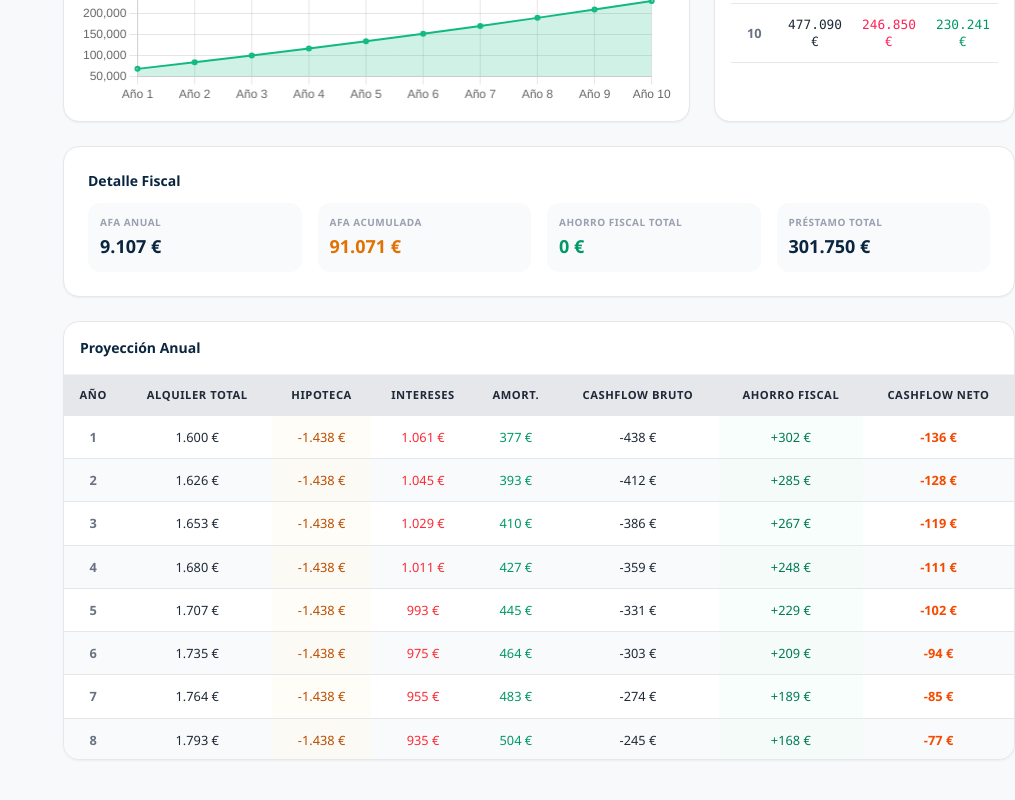
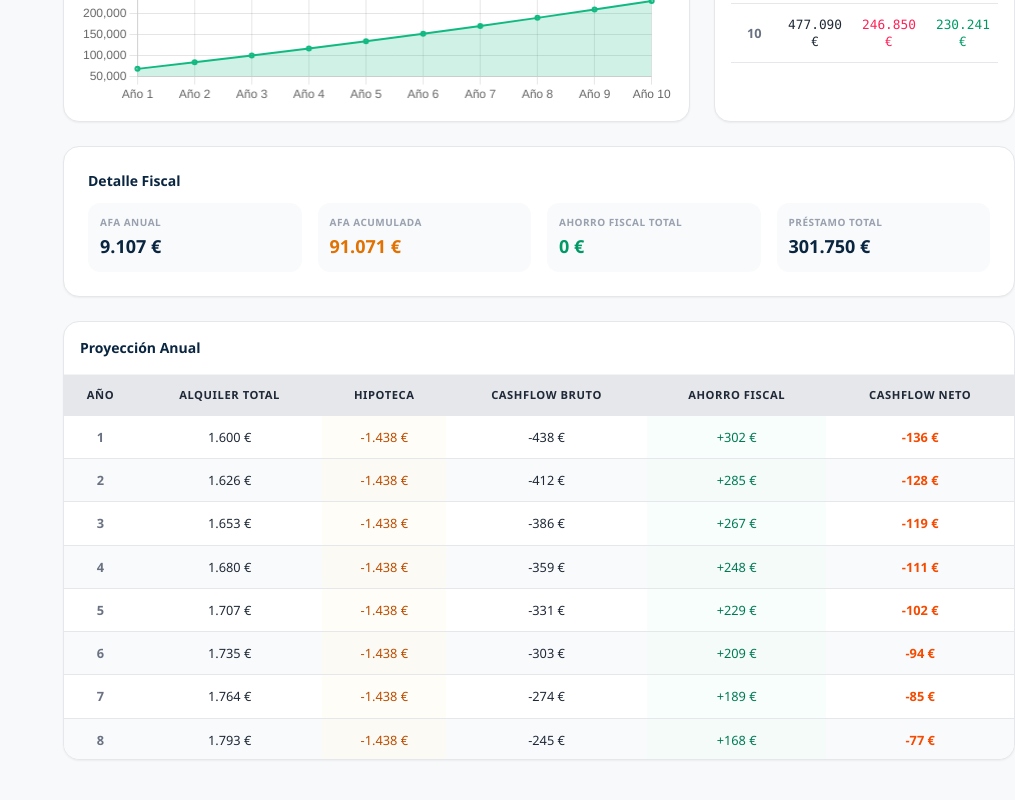
Before and after one commit to asblanco/real-state-simulator, a SvelteKit app: page / in a window 1280 px wide. Shown: the part 944-1744 px from the top of the page, without its empty margins (265-1280 px from the left). Built offline with nearby package versions, Linux system fonts and the light colour scheme.

Commit message:
refactor: remove Intereses and Amort. columns from projection table
These figures are already visible in the Hipoteca tooltip breakdown,
so the extra columns just add visual noise.

```diff
--- a/src/routes/+page.svelte
+++ b/src/routes/+page.svelte
@@ -306,8 +306,6 @@
               <th class="text-center bg-gray-200">Año</th>
               <th class="text-center bg-gray-200">Alquiler Total</th>
               <th class="text-center bg-gray-200">Hipoteca</th>
-              <th class="text-center bg-gray-200">Intereses</th>
-              <th class="text-center bg-gray-200">Amort.</th>
               <th class="text-center bg-gray-200">Cashflow Bruto</th>
               <th class="text-center bg-gray-200">Ahorro Fiscal</th>
               <th class="text-center bg-gray-200">Cashflow Neto</th>
@@ -329,8 +327,6 @@
                     {@html htmlHipotecaTooltip(y)}
                   </div>
                 </td>
-                <td class="text-center text-red-500 text-sm">{fmt(y.interesesMensuales)}</td>
-                <td class="text-center text-emerald-600 text-sm">{fmt(y.amortizacionMensual)}</td>
                 <td class="text-center text-sm relative group cursor-help">
                   {fmt(y.cashflowPreTaxMensual)}
                   <div class="absolute left-1/2 -translate-x-1/2 top-full mt-1 hidden group-hover:block bg-[#0A2540] text-white text-xs rounded-xl p-4 w-64 shadow-xl z-50 pointer-events-none leading-relaxed">
```
